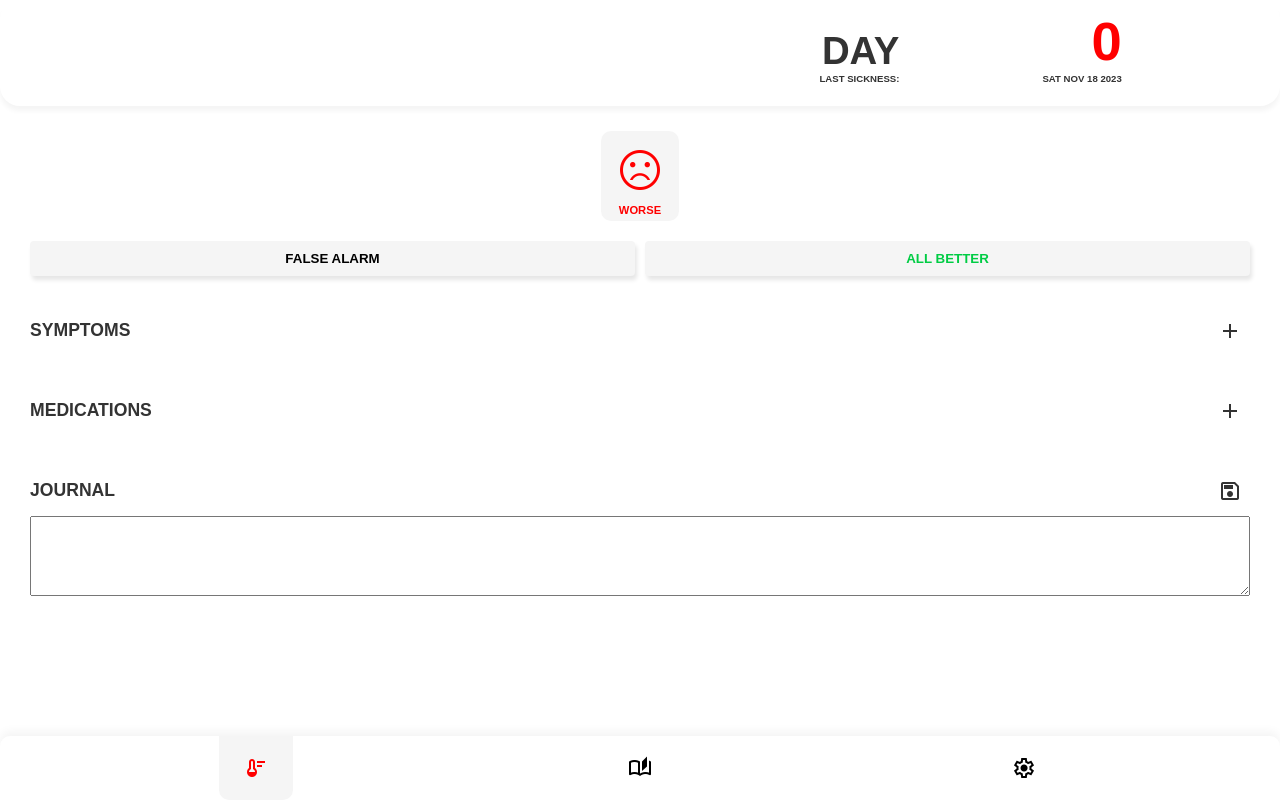
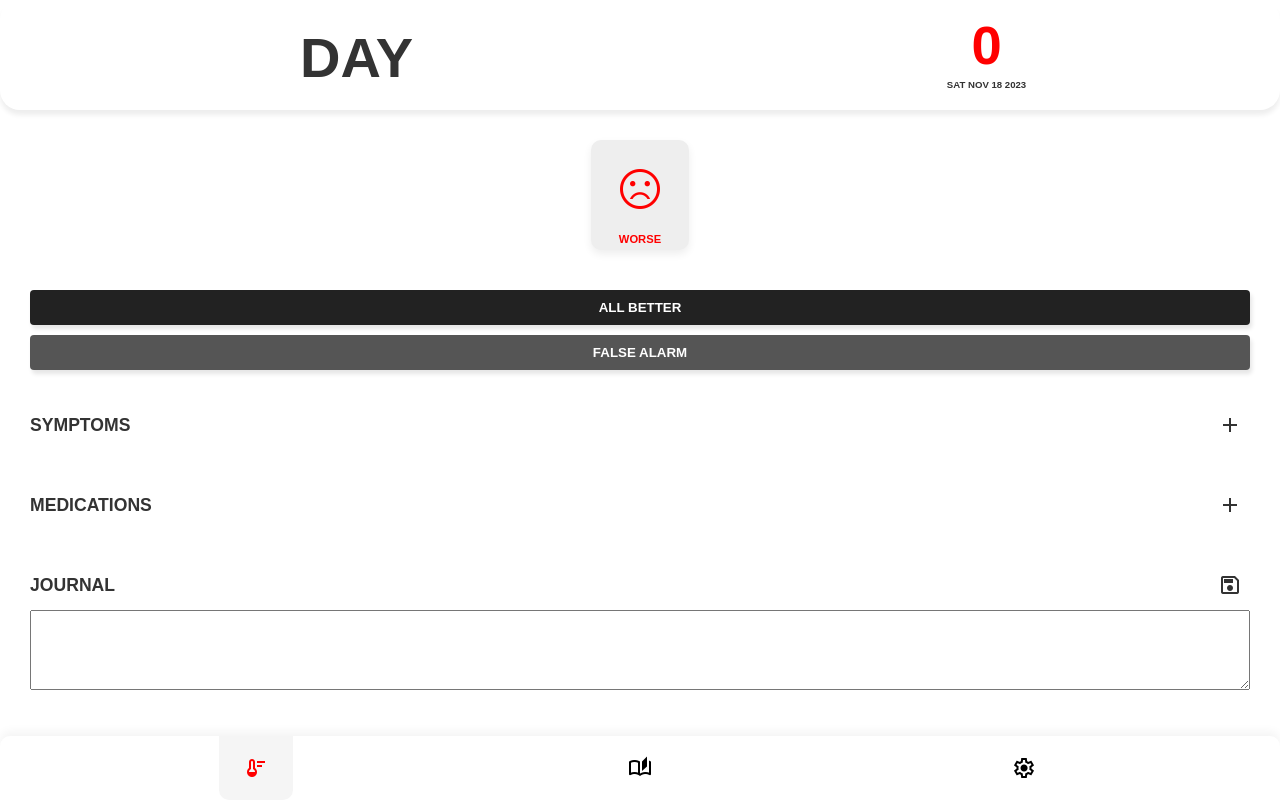
Before and after one commit to codeartery/sickjournal, a plain HTML site: page index.html in a window 1280 px wide. Both pictures are taken after a click on the button "i feel sick". Drawn offline with nearby package versions, Linux system fonts and the light colour scheme.

Commit message:
ui improvements
- more ui updates
- when not sick, day count on home page is now from the end of the
last sickness rather than the beginning

```diff
--- a/index.html
+++ b/index.html
@@ -22,7 +22,6 @@
         <header>
             <span class="days-sick-label">Day</span>
             <span class="days-sick-value" id="daysSickValue">0</span>
-            <span class="last-sick-label">Last sickness:</span>
             <span class="last-sick-value" id="lastSickValue"></span>
         </header>
         <section id="goodUI">
@@ -58,10 +57,10 @@
                         <span class="mood-label">better</span>
                     </div>
                 </div>
-                <div class="container pt2">
-                    <div class="layout layout-col2 layout-gap">
+                <div class="pt3">
+                    <div class="layout layout-gap">
+                        <input class="btn" onclick="dbCompleteEvent()" value="all better"/>
                         <input class="btn" onclick="dbCancelEvent()" value="false alarm" />
-                        <input class="btn color-green" onclick="dbCompleteEvent()" value="all better"/>
                     </div>
                 </div>
             </div>
@@ -305,11 +304,20 @@
 
         function uiUpdateDays() {
 
-            var first = dbCurrentEvent.entries[0].date
             var today = new Date()
             today.setHours(0,0,0,0)
-            var days = Math.trunc((today.getTime() - first.getTime()) / (1000 * 3600 * 24))
-            document.getElementById('lastSickValue').innerText = first.toDateString()
+            var start = today
+
+            if (dbCurrentEvent.better) {
+                start = dbCurrentEvent.entries[dbCurrentEvent.entries.length -1].date
+            }
+            else {
+                start = dbCurrentEvent.entries[0].date
+            }
+
+
+            var days = Math.trunc((today.getTime() - start.getTime()) / (1000 * 3600 * 24))
+            document.getElementById('lastSickValue').innerText = start.toDateString()
 
             var daysSickElem = document.getElementById('daysSickValue')
             daysSickElem.innerText = days
--- a/styles/global.css
+++ b/styles/global.css
@@ -13,6 +13,12 @@ body {
     text-transform: uppercase;
     background-color: white;
     color: hsl(136, 0%, 20%);
+}
+
+header {
+    box-shadow: 0px 5px 5px #eee;
+    border-radius: 20px;
+    height: 110px;
 }
 
 main {
@@ -68,6 +74,10 @@ a.nav-active {
     grid-template-columns: 1fr 1fr;
 }
 
+.layout-col2-space {
+    grid-template-columns: 0.5fr 1fr 1fr 0.5fr;
+}
+
 .layout-row2 {
     grid-template-rows: 1fr min-content;
 }
@@ -112,7 +122,7 @@ a.nav-active {
 
 .container {
     border-radius: 10px;
-    padding: 5px;
+    padding: 10px 10px;
 }
 
 .p1 {
@@ -129,6 +139,10 @@ a.nav-active {
 
 .pt2 {
     padding-top: 20px;
+}
+
+.pt3 {
+    padding-top: 40px;
 }
 
 .ph2 {
@@ -161,6 +175,10 @@ a.nav-active {
     justify-self: center;
 }
 
+.color-white {
+    color: #fff;
+}
+
 .color-green {
     color: #0c4;
 }
--- a/styles/history.css
+++ b/styles/history.css
@@ -17,9 +17,6 @@ header {
     grid-template-rows: 2.5fr;
     padding: 10px;
     padding-bottom: 20px;
-
-    box-shadow: 0px 5px 5px #eee;
-    border-radius: 20px;
 }
 
 header > span {
--- a/styles/index.css
+++ b/styles/index.css
@@ -1,46 +1,34 @@
 header {
     display: grid;
-    grid-template-columns: 2fr 1fr 0.75fr 0.5fr;
+    grid-template-columns: 2.75fr 2.25fr;
     grid-template-rows: 2.5fr 0.5fr;
     padding: 10px;
     padding-bottom: 20px;
-
-    box-shadow: 0px 5px 5px whitesmoke;
-    border-radius: 20px;
 }
 
 header > .days-sick-label {
-    grid-row: 1;
-    grid-column: 2;
+    grid-row: 1 / span 2;
+    grid-column: 1;
     align-self: end;
-    justify-self: end;
-    font-size: 2.4rem;
+    justify-self: center;
+    font-size: 3.5rem;
     font-weight: bold;
 }
 
 header > .days-sick-value {
     grid-row: 1;
-    grid-column: 3;
-    align-self: end;
-    justify-self: end;
-    font-size: 3.4rem;
-    font-weight: bold;
-}
-
-header > .last-sick-label {
-    grid-row: 2;
     grid-column: 2;
     align-self: end;
-    justify-self: end;
-    font-size: 0.6rem;
+    justify-self: center;
+    font-size: 3.4rem;
     font-weight: bold;
 }
 
 header > .last-sick-value {
     grid-row: 2;
-    grid-column: 3;
+    grid-column: 2;
     align-self: end;
-    justify-self: end;
+    justify-self: center;
     font-size: 0.6rem;
     font-weight: bold;
     white-space: nowrap;
@@ -60,9 +48,19 @@ header > .last-sick-value {
     padding: 10px;
 }
 
+#sickUI .btn {
+    background-color: #222;
+    color: #fff;
+    padding: 10px 0;
+}
+
+#sickUI .btn:last-child {
+    background-color: #555;
+}
+
 .mood {
     cursor: pointer;
-    background-color: whitesmoke;
+    box-shadow: 0px 4px 8px #eee;
 }
 
 #goodUI .mood-image {
@@ -79,7 +77,7 @@ header > .last-sick-value {
 
 #sickUI .mood-image {
     font-size: 3rem;
-    padding: 10px 0px;
+    padding: 20px 10px;
 }
 
 #sickUI .mood-label {
@@ -94,4 +92,5 @@ header > .last-sick-value {
 
 #sickUI .mood-active {
     color: red;
+    background-color: #eee;
 }
--- /dev/null
+++ b/styles/settings.css
@@ -0,0 +1,16 @@
+header {
+    padding: 20px 20px;
+}
+
+header p {
+    font-size: 0.7rem;
+    font-style: italic;
+}
+
+#vewAsJson {
+    background: #ddd;
+    padding-top: 10px;
+    min-height: 10px;
+    overflow-y: scroll;
+    border-radius:10px;
+}
```
Also changed, not shown: pages/settings.html (+8 -2 lines), styles/edit.css (+8 -6 lines).
